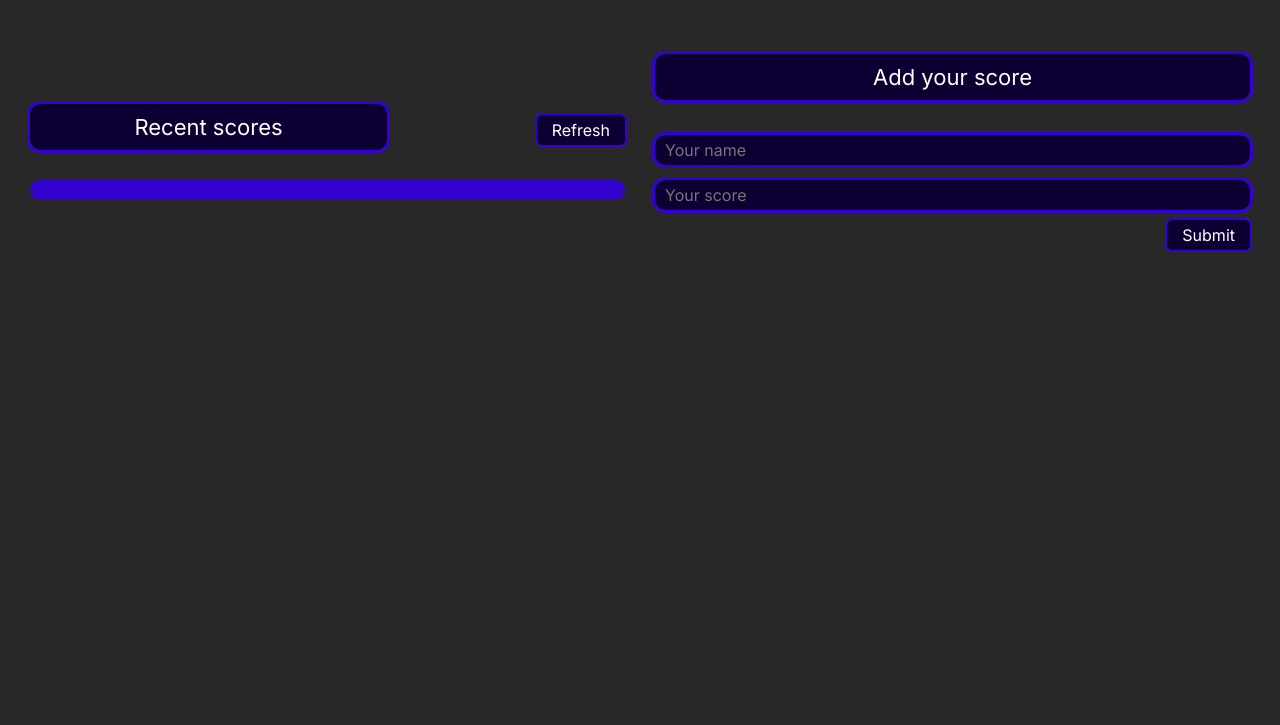
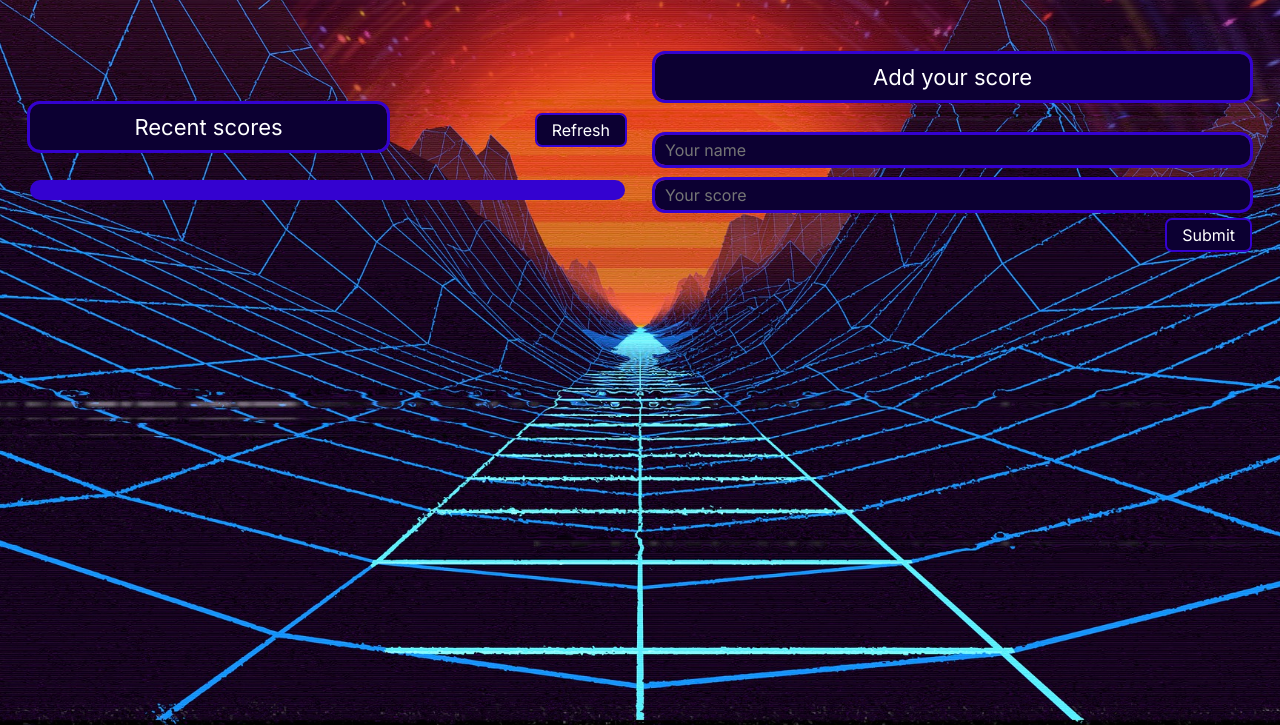
Before and after one commit to HabibPayenda/leaderBoard, a website built with webpack: page src/index.html in a window 1280 px wide. Shown: the part 75-800 px from the top of the page. Built offline with nearby package versions, Linux system fonts and the light colour scheme; no server answers.

Commit message:
Added a background image

```diff
--- a/src/style.css
+++ b/src/style.css
@@ -22,6 +22,10 @@ body {
   align-items: center;
   justify-content: flex-start;
   height: 100vh;
+  background-image: url('./img/bg.jpg');
+  background-size: cover;
+  background-repeat: no-repeat;
+  background-position: center;
 }
 
 .mainTitle {
```
Also changed, not shown: src/img/bg.jpg (added).
